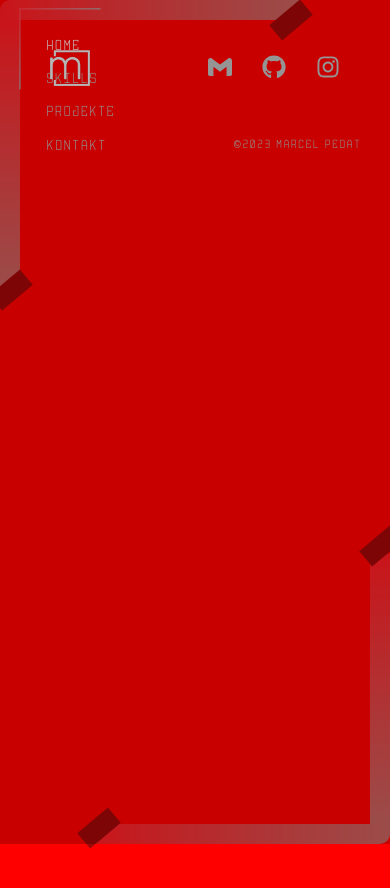
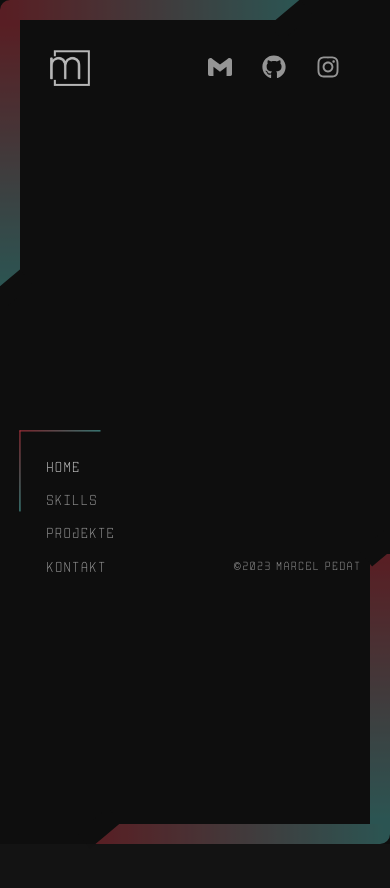
Before and after one commit to marceelp/my-portfolio, a React (Vite) app: page / in a window 390 px wide. Shown: the top 888 px of the page. Built offline with nearby package versions, Linux system fonts and the light colour scheme.

Commit message:
rm: mobile red background

```diff
--- a/src/App.jsx
+++ b/src/App.jsx
@@ -25,7 +25,7 @@ const App = () => {
         </Routes>
         <Nav />
         <Frame />
-        <CanvasBackground />
+        {/* <CanvasBackground /> */}
       </div>
     </PageProvider>
   );
--- a/src/index.css
+++ b/src/index.css
@@ -157,6 +157,6 @@ small {
   .wrapper {
     flex-direction: column;
     height: 120vh;
-    background-color: red;
+    /* background-color: red; */
   }
 }
```
